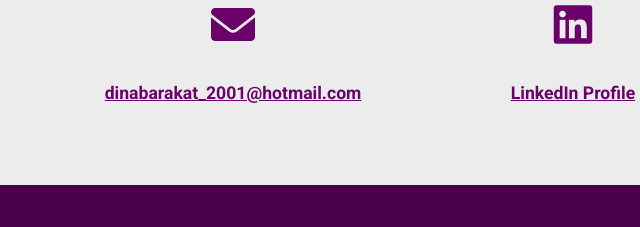
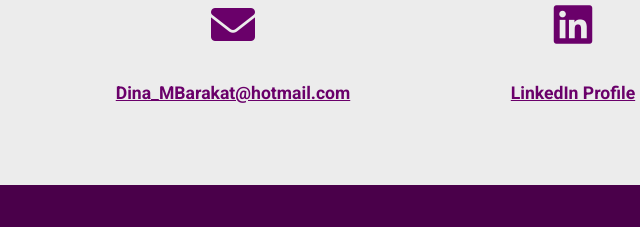
Before and after one commit to Dr-DinaBarakat/Dr-DinaBarakat.github.io, a plain HTML site: page about.html in a window 1280 px wide. Shown: the part 4530-4757 px from the top of the page, 407-1047 px from the left. Drawn offline with nearby package versions, Linux system fonts and the light colour scheme.

Commit message:
Update about.html

```diff
--- a/about.html
+++ b/about.html
@@ -669,7 +669,7 @@
             </div>
             <div class="contact-item">
                 <i class="fas fa-envelope"></i>
-                <p><a href="mailto:dinabarakat_2001@hotmail.com">dinabarakat_2001@hotmail.com</a></p>
+                <p><a href="mailto:Dina_MBarakat@hotmail.com">Dina_MBarakat@hotmail.com</a></p>
             </div>
             <div class="contact-item">
                 <i class="fab fa-linkedin"></i>
@@ -681,7 +681,7 @@
     <footer class="main-footer">
         <p>&copy; 2025 Dina Barakat. All rights reserved.</p>
         <div class="footer-social-icons">
-            <a href="mailto:dinabarakat_2001@hotmail.com" aria-label="Email"><i class="fas fa-envelope"></i></a>
+            <a href="mailto:Dina_MBarakat@hotmail.com" aria-label="Email"><i class="fas fa-envelope"></i></a>
             <a href="https://www.linkedin.com/in/dina-barakat-80218b147/" target="_blank" aria-label="LinkedIn" rel="noopener noreferrer"><i class="fab fa-linkedin-in"></i></a>
         </div>
     </footer>
```
